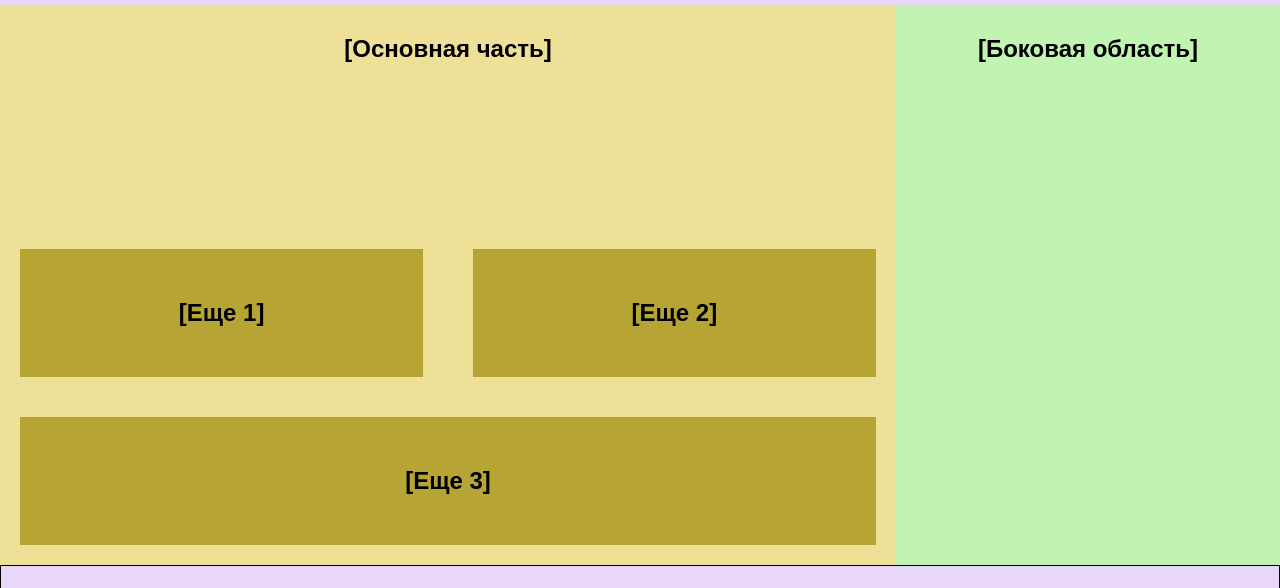
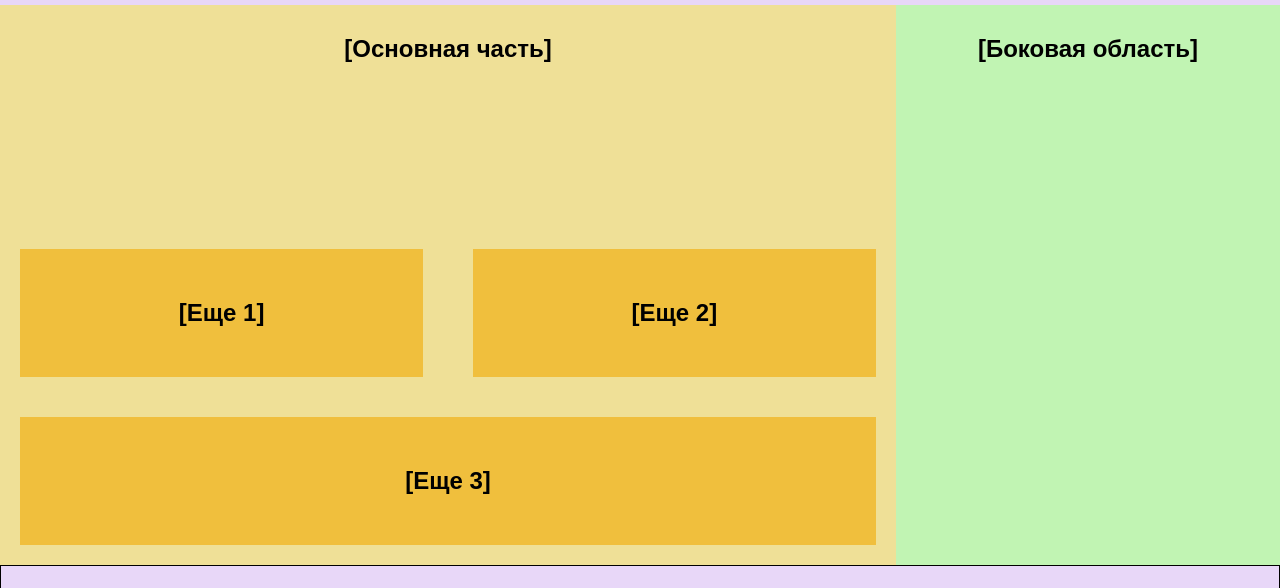
Before and after one commit to YuliaKov/week5-hw1, a plain HTML site: page index.html in a window 1280 px wide. Shown: the part 75-663 px from the top of the page. Drawn offline with Linux system fonts and the light colour scheme.

Commit message:
change color

```diff
--- a/assets/styles/style.css
+++ b/assets/styles/style.css
@@ -51,7 +51,7 @@ main {
 .more {
   margin: 20px;
   flex-basis: 45%;
-  background-color: rgb(182, 165, 53);
+  background-color: rgba(242, 174, 15, 0.652);
   display: flex;
   align-items: center;
   justify-content: center;
@@ -60,7 +60,7 @@ main {
 .more-3 {
   margin: 20px;
   flex-grow: 1;
-  background-color: rgb(182, 165, 53);
+  background-color: rgba(242, 174, 15, 0.652);
   display: flex;
   align-items: center;
   justify-content: center;
```
